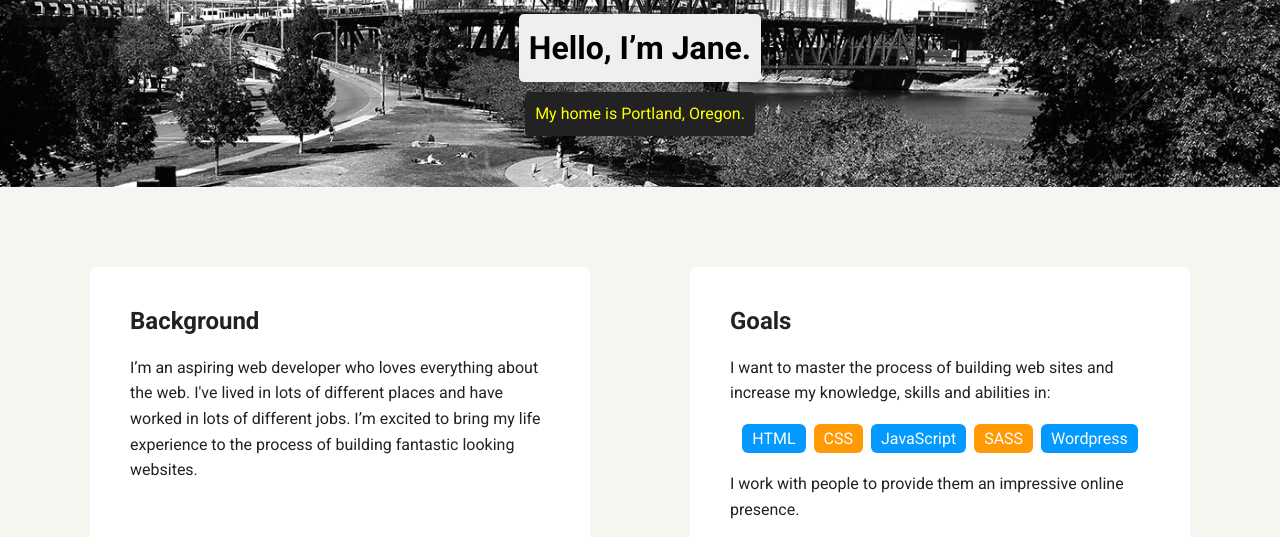
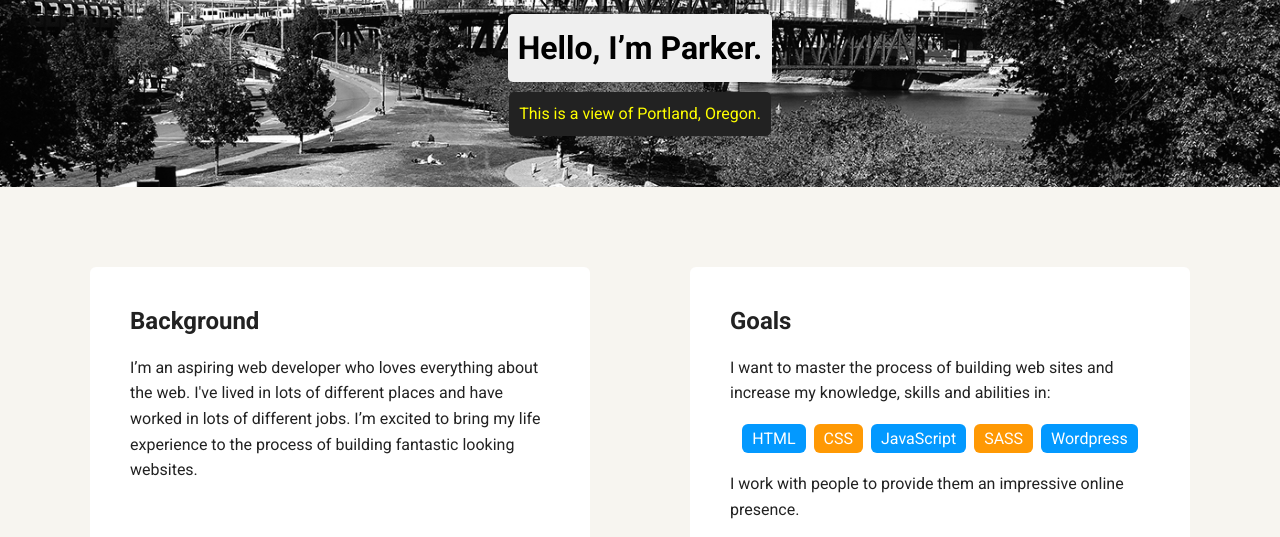
Before and after one commit to ParkerD23/ParkerD23.github.io, a plain HTML site: page index.html in a window 1280 px wide. Shown: the part 263-800 px from the top of the page. Drawn offline with Linux system fonts and the light colour scheme; a web font is replaced by a local one.

Commit message:
first revision

```diff
--- a/index.html
+++ b/index.html
@@ -19,8 +19,8 @@
 
     <header>
       <img src="images/me.png" alt="Drawing of Jane Smith" class="profile-image">
-      <h1 class="tag name">Hello, I’m Jane.</h1>
-      <p class="tag location">My home is Portland, Oregon.</p>
+      <h1 class="tag name">Hello, I’m Parker.</h1>
+      <p class="tag location">This is a view of Portland, Oregon.</p>
     </header>
 
     <main class="flex">
```
